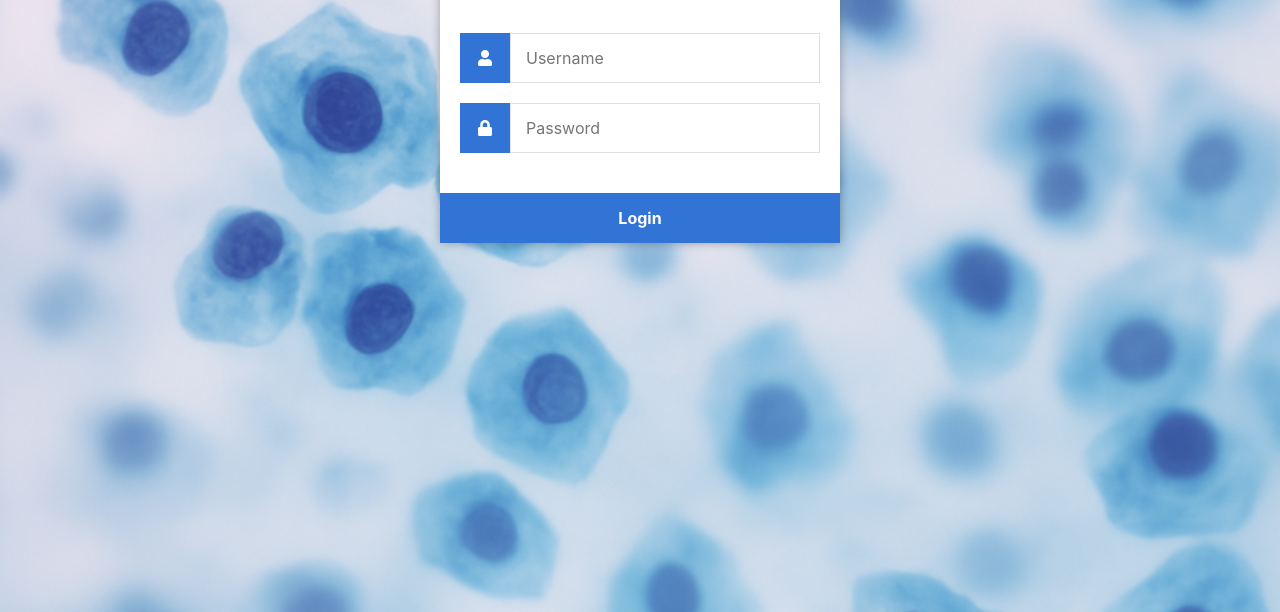
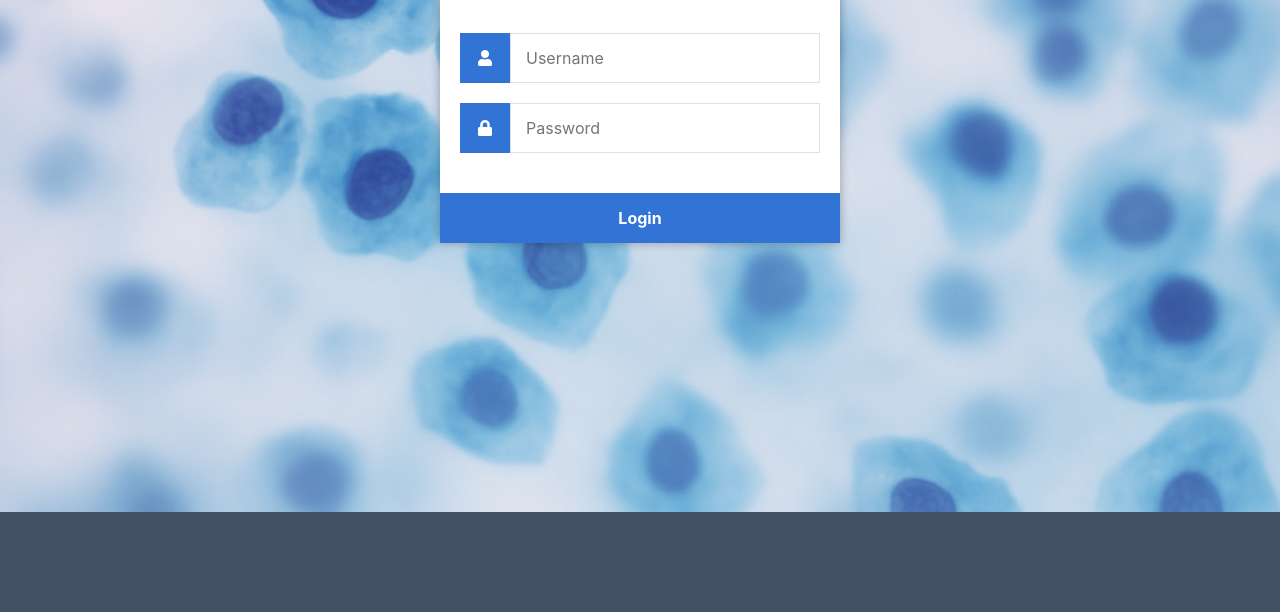
Before and after one commit to ATC7445/cancer_nodejs, a website: page public/login.html in a window 1280 px wide. Shown: the part 288-900 px from the top of the page. After the commit the page ends 800 px from the top, so only its background shows below. Drawn offline with Linux system fonts and the light colour scheme.

Commit message:
add bg color

```diff
--- a/public/css/login.css
+++ b/public/css/login.css
@@ -4,12 +4,12 @@
     font-size: 16px;
 }
 body {
+    background-color: #435165;
     background-image: url('/cancer_nodejs/images/cancer_bg.webp');
     background-size: cover;
     background-repeat: no-repeat;
     background-position: center;
     margin: 0;
-    height: 100vh;
 }
 .login {
     width: 400px;
```
